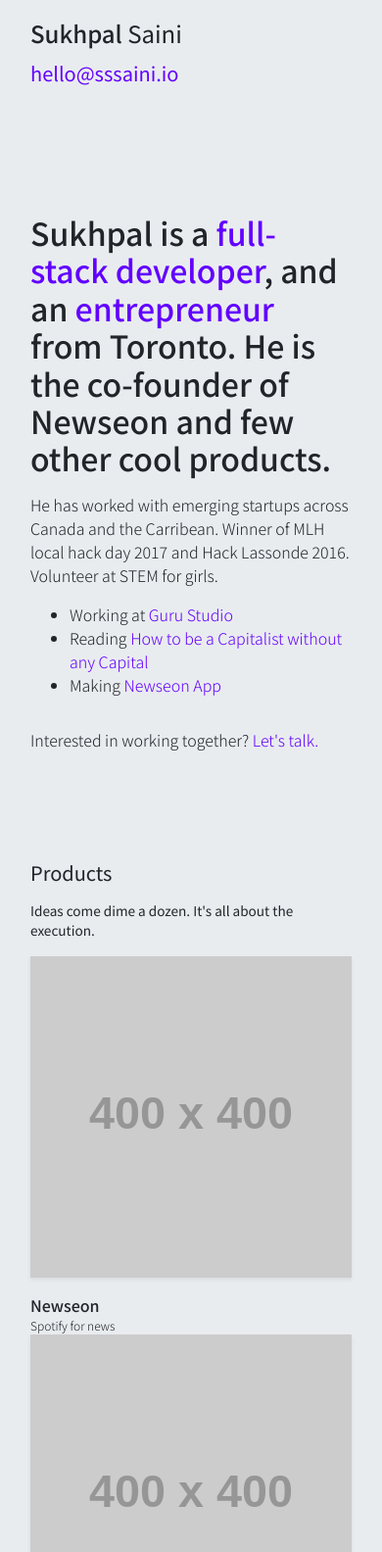
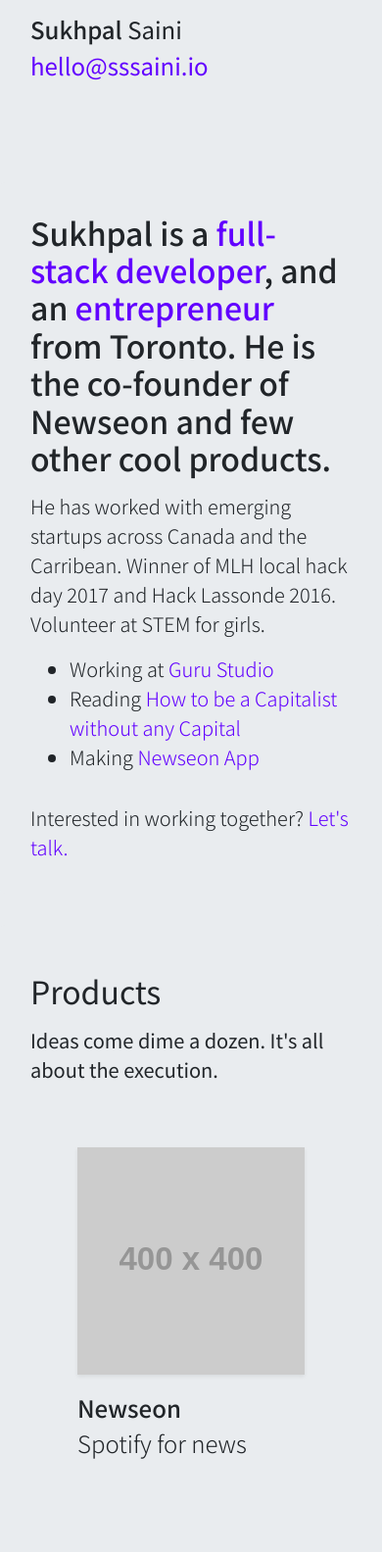
Before and after one commit to bdcorps/sssaini-portfolio, a website: page public/index.html in a window 390 px wide. Shown: the top 1584 px of the page at 98% size. Drawn offline with nearby package versions, Linux system fonts and the light colour scheme; placeholder pictures from the web are drawn by us.

Commit message:
add mobile styles

```diff
--- a/public/index.html
+++ b/public/index.html
@@ -35,7 +35,7 @@
           <h2 class="navbar__brand">
             <span style="font-weight: 500;">Sukhpal</span> Saini
           </h2>
-          <a class="navbar__contact" href="#">hello@sssaini.io </a>
+          <a class="navbar__contact" href="#"><h2>hello@sssaini.io</h2> </a>
         </nav>
       </div>
     </header>
@@ -223,8 +223,8 @@
       <div class="contact">
         <div class="container">
           <div class="row">
-            <div class="col-md-6 contact__social">
-              <div class="center-block social">
+            <div class="col-auto col-sm contact__social">
+              <div class="social">
                 <span class="social__link">
                   <a href="https://github.com/bdcorps" target="_blank"
                     ><i class="fab fa-github"></i
@@ -261,12 +261,12 @@
               </div>
             </div>
 
-            <div class="col-md-6 contact__greeting">
+            <div class="col-auto col-sm mx-auto contact__greeting">
               <h2 class="contact__title">
                 Want to collaborate or just say hi?
               </h2>
               <a class="contact__email">
-                hello@sssaini.io
+                <h2>hello@sssaini.io</h2>
               </a>
             </div>
           </div>
--- a/public/main.css
+++ b/public/main.css
@@ -1,6 +1,7 @@
 body {
   font-family: "Noto Sans JP", sans-serif;
   background-color: #e9ecef;
+
 }
 
 h1 {
@@ -109,7 +110,6 @@ input {
   display: inline-block;
   margin-right: 1rem;
   font-size: 1.5rem;
-  line-height: inherit;
   white-space: nowrap;
 }
 
@@ -117,7 +117,6 @@ input {
   display: inline-block;
   margin-right: 1rem;
   font-size: 1.25rem;
-  line-height: inherit;
   white-space: nowrap;
 }
 
@@ -212,6 +211,10 @@ input {
   margin-top: 2rem !important;
 }
 
+.showcase__product {
+  margin: 0rem;
+}
+
 .showcase__title {
   font-size: 1.25rem;
   margin-top: 1rem;
@@ -230,3 +233,48 @@ input {
 .contact__email {
   color: rgb(98, 0, 255) !important;
 }
+
+@media all and (max-width: 1199px) {}
+
+@media all and (max-width: 991px) {}
+
+@media all and (max-width: 768px) {
+
+  p,
+  ul {
+    font-size: 1.25rem;
+  }
+
+  .showcase__title {
+    font-size: 2rem;
+  }
+
+  .showcase__description {
+    font-size: 1.25rem;
+  }
+
+  .showcase__product {
+    margin: 3rem;
+  }
+
+  .product__title {
+    font-size: 1.5rem;
+  }
+
+  .product__description {
+    font-size: 1.5rem;
+  }
+
+  .contact__social {
+    text-align: left;
+    margin: 0.5rem 0 0.5rem 0;
+  }
+
+  .contact__greeting {
+    margin: 0.5rem 0 0.5rem 0;
+  }
+
+  .social__link {
+    font-size: 2rem;
+  }
+}
```
